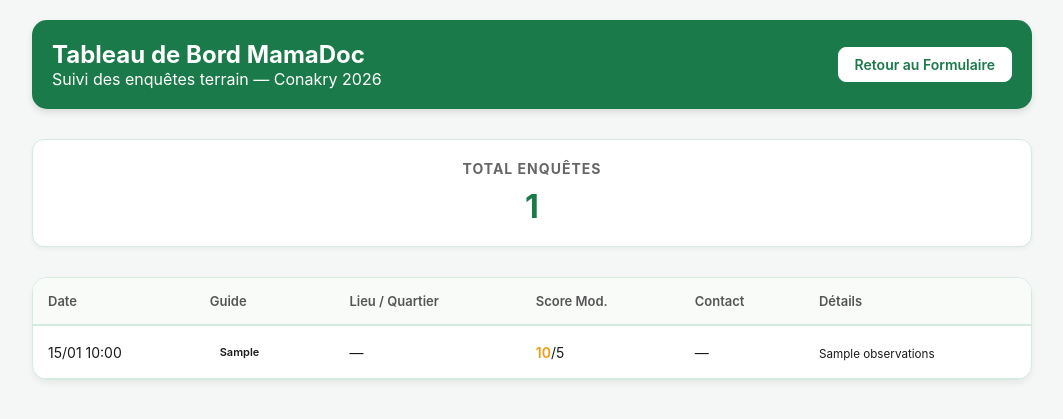
After one commit to Guilavogu621/mamadoc-backend, a Django app: template templates/dashboard.html in a window 1280 px wide. The commit adds this page. Shown: the top 419 px of the page, without its empty margins (108-1171 px from the left). Run offline with Django 5.2, Linux system fonts and the light colour scheme; the template is opened without the code that fills it: most values are stand-ins (such as "Sample title", 1, 10 or a date in 2020); data that the repository does not hold is empty.

Commit message:
feat: add survey results dashboard and fix API URL

```diff
--- a/enquetes/urls.py
+++ b/enquetes/urls.py
@@ -5,4 +5,5 @@ urlpatterns = [
     path('', views.enquete_view),
     path('soumettre/', views.soumettre_entretien),
     path('liste/', views.liste_entretiens),
+    path('dashboard/', views.dashboard_view, name='dashboard'),
 ]
--- a/enquetes/views.py
+++ b/enquetes/views.py
@@ -21,3 +21,7 @@ def liste_entretiens(request):
     entretiens = Entretien.objects.all().order_by('-created_at')
     serializer = EntretienSerializer(entretiens, many=True)
     return Response(serializer.data)
+
+def dashboard_view(request):
+    entretiens = Entretien.objects.all().order_by('-created_at')
+    return render(request, 'dashboard.html', {'entretiens': entretiens})
--- /dev/null
+++ b/templates/dashboard.html
@@ -0,0 +1,92 @@
+<!DOCTYPE html>
+<html lang="fr">
+<head>
+    <meta charset="UTF-8">
+    <meta name="viewport" content="width=device-width, initial-scale=1.0">
+    <title>MamaDoc — Tableau de Bord</title>
+    <style>
+        :root {
+            --primary: #1B7A4A;
+            --secondary: #0D3D25;
+            --bg: #F4F7F5;
+            --white: #ffffff;
+            --text: #1a1a1a;
+            --border: #D6EAE0;
+        }
+        * { box-sizing: border-box; margin: 0; padding: 0; }
+        body { font-family: -apple-system, BlinkMacSystemFont, 'Segoe UI', Roboto, sans-serif; background: var(--bg); color: var(--text); padding: 20px; }
+        .container { max-width: 1000px; margin: 0 auto; }
+        .header { display: flex; justify-content: space-between; align-items: center; margin-bottom: 30px; background: var(--primary); padding: 20px; border-radius: 15px; color: white; box-shadow: 0 4px 6px rgba(0,0,0,0.1); }
+        .header h1 { font-size: 24px; }
+        .stats { display: grid; grid-template-columns: repeat(auto-fit, minmax(200px, 1fr)); gap: 15px; margin-bottom: 30px; }
+        .stat-card { background: var(--white); padding: 20px; border-radius: 12px; border: 1px solid var(--border); box-shadow: 0 2px 4px rgba(0,0,0,0.05); text-align: center; }
+        .stat-card h3 { font-size: 14px; color: #666; margin-bottom: 10px; text-transform: uppercase; letter-spacing: 1px; }
+        .stat-card .value { font-size: 32px; font-weight: 700; color: var(--primary); }
+        .table-wrap { background: var(--white); border-radius: 15px; border: 1px solid var(--border); overflow-x: auto; box-shadow: 0 4px 6px rgba(0,0,0,0.05); }
+        table { width: 100%; border-collapse: collapse; text-align: left; }
+        th { background: #f9fbf9; padding: 15px; font-size: 13px; font-weight: 600; color: #555; border-bottom: 2px solid var(--border); }
+        td { padding: 15px; font-size: 14px; border-bottom: 1px solid var(--border); }
+        tr:hover { background: #f7faf8; }
+        .badge { display: inline-block; padding: 4px 10px; border-radius: 20px; font-size: 11px; font-weight: 600; text-transform: capitalize; }
+        .badge-mamans { background: #E8F5EE; color: #1B7A4A; }
+        .badge-sages_femmes { background: #E3F2FD; color: #1976D2; }
+        .badge-pharmaciens { background: #FFF3E0; color: #E65100; }
+        .score { font-weight: 600; color: #f39c12; }
+        .btn-update { background: white; color: var(--primary); border: 1.5px solid white; padding: 8px 16px; border-radius: 8px; text-decoration: none; font-weight: 600; font-size: 14px; transition: 0.2s; }
+        .btn-update:hover { background: rgba(255,255,255,0.9); transform: translateY(-1px); }
+        @media (max-width: 600px) {
+            .header { flex-direction: column; text-align: center; gap: 15px; }
+            body { padding: 10px; }
+        }
+    </style>
+</head>
+<body>
+    <div class="container">
+        <div class="header">
+            <div>
+                <h1>Tableau de Bord MamaDoc</h1>
+                <p>Suivi des enquêtes terrain — Conakry 2026</p>
+            </div>
+            <a href="/api/enquetes/" class="btn-update">Retour au Formulaire</a>
+        </div>
+
+        <div class="stats">
+            <div class="stat-card">
+                <h3>Total Enquêtes</h3>
+                <div class="value">{{ entretiens.count }}</div>
+            </div>
+        </div>
+
+        <div class="table-wrap">
+            <table>
+                <thead>
+                    <tr>
+                        <th>Date</th>
+                        <th>Guide</th>
+                        <th>Lieu / Quartier</th>
+                        <th>Score Mod.</th>
+                        <th>Contact</th>
+                        <th>Détails</th>
+                    </tr>
+                </thead>
+                <tbody>
+                    {% for item in entretiens %}
+                    <tr>
+                        <td>{{ item.created_at|date:"d/m H:i" }}</td>
+                        <td><span class="badge badge-{{ item.guide }}">{{ item.get_guide_display }}</span></td>
+                        <td>{{ item.quartier|default:"—" }}</td>
+                        <td><span class="score">{{ item.score_motivation|default:"—" }}</span>/5</td>
+                        <td>{{ item.contact_whatsapp|default:"—" }}</td>
+                        <td><small title="{{ item.observations }}">{{ item.observations|truncatechars:30 }}</small></td>
+                    </tr>
+                    {% empty %}
+                    <tr>
+                        <td colspan="6" style="text-align: center; padding: 40px; color: #888;">Aucune enquête enregistrée pour le moment.</td>
+                    </tr>
+                    {% endfor %}
+                </tbody>
+            </table>
+        </div>
+    </div>
+</body>
+</html>
```
Also changed, not shown: templates/enquete.html (+1 -1 lines).
